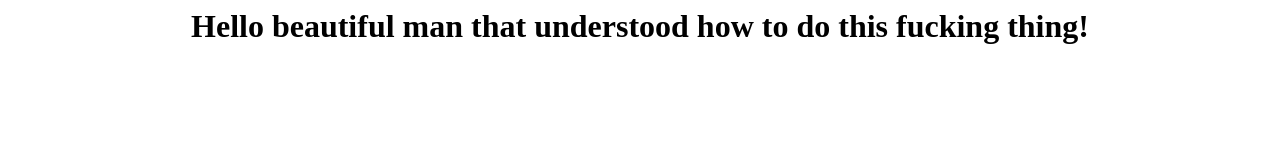
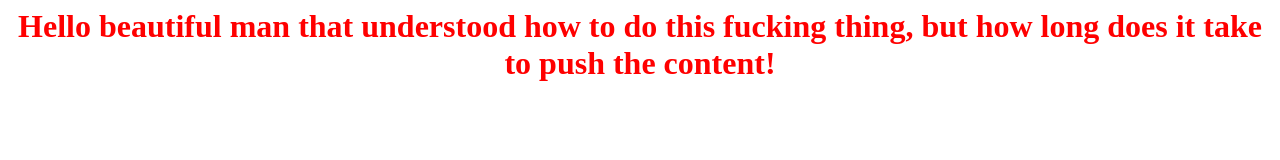
Before and after one commit to enridoku/test, a plain HTML site: page index.html in a window 1280 px wide. Drawn offline with Linux system fonts and the light colour scheme.

Commit message:
blablabla

```diff
--- a/index.html
+++ b/index.html
@@ -1 +1 @@
-<h1 style="text-align: center;">Hello beautiful man that understood how to do this fucking thing!</h1>
+<h1 style="text-align: center; color: red;">Hello beautiful man that understood how to do this fucking thing, but how long does it take to push the content!</h1>
```
